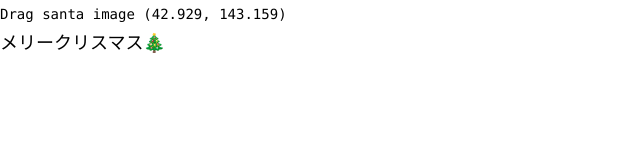
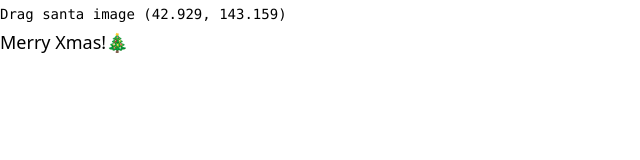
Before and after one commit to shinyanakashima/santa-magical-map, a SvelteKit app: page / in a window 1280 px wide. Shown: the top 160 px of the page, without its empty margins (0-640 px from the left). Built offline with nearby package versions, Linux system fonts and the light colour scheme.

Commit message:
Change a language of this page.

```diff
--- a/src/routes/+page.svelte
+++ b/src/routes/+page.svelte
@@ -143,7 +143,7 @@
 		{/snippet}
 		<Popup class="text-black" bind:open={popupOpen} offset={offsets}>
 			{#if BOUNDS_JAPAN.contains(lnglat)}
-				<span class="text-lg">メリークリスマス🎄</span>
+				<span class="text-lg">Merry Xmas!🎄</span>
 			{:else}
 				<span class="text-lg">日本が恋しいのぅ...</span>
 			{/if}
```
